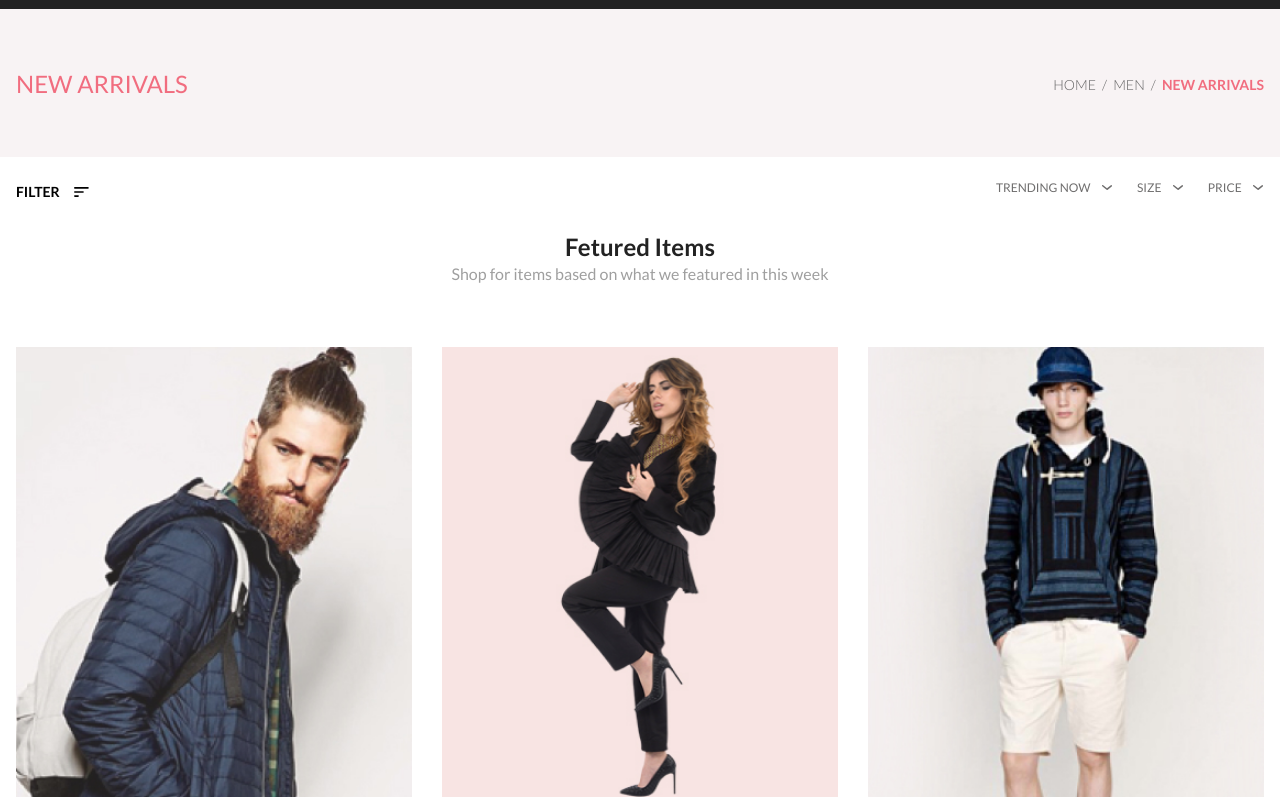
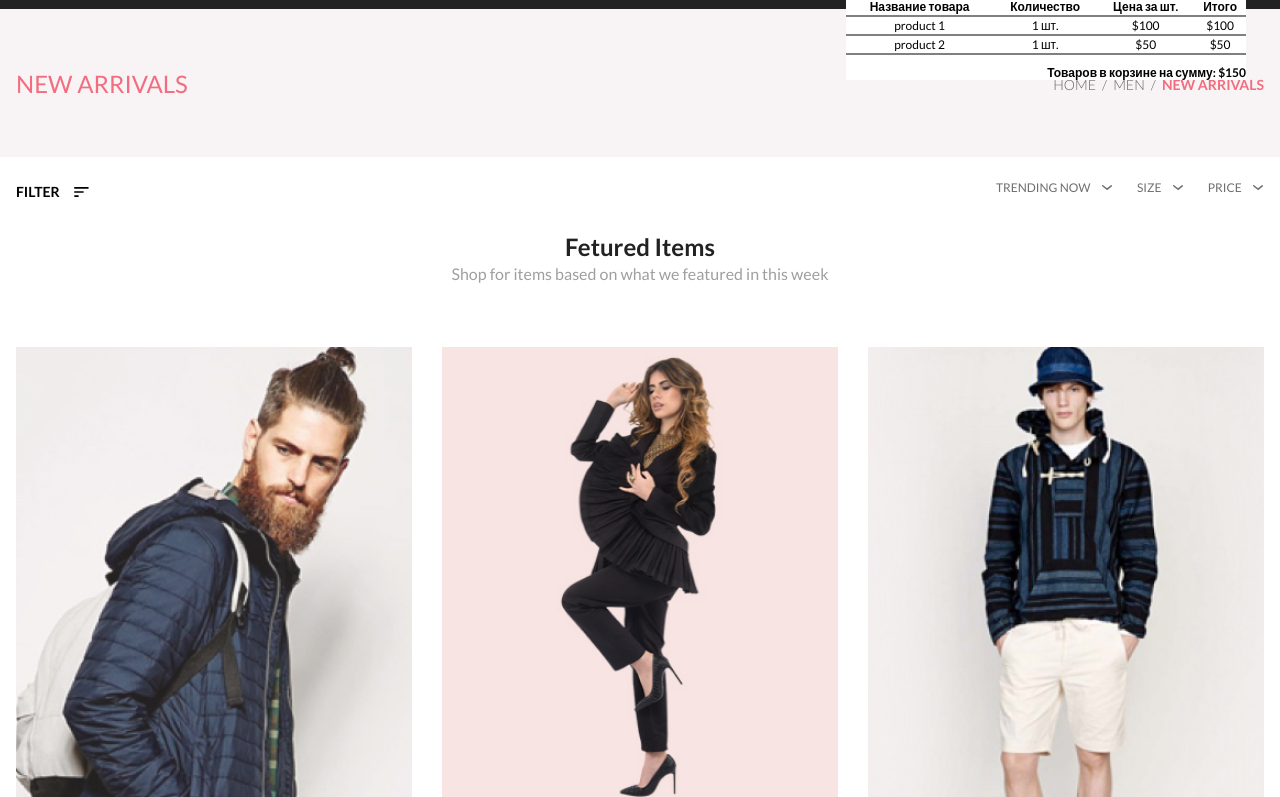
Before and after one commit to GarrikDanilov/base_JavaScript, a plain HTML site: page 8/index.html in a window 1280 px wide. Shown: the part 65-862 px from the top of the page. Drawn offline with Linux system fonts and the light colour scheme.

Commit message:
update 1

```diff
--- a/8/app.js
+++ b/8/app.js
@@ -43,12 +43,25 @@ class Product {
         this.totalPrice += this.price;
     }
 
-    getProductMarkup() { }
+    getProductMarkup() {
+        return `
+        <tr>
+            <td>${this.productName}</td>
+            <td>${this.count} шт.</td>
+            <td>$${this.price}</td>
+            <td>$${this.totalPrice}</td>
+        </tr>
+        `;
+    }
 }
 
 class UserCart {
-    constructor() {
+    constructor(baseDiv) {
         this.products = [];
+        this.totalPrice = this.getTotalPrice();
+        baseDiv.insertAdjacentHTML("beforeend", `${this.getUserCartMarkup()}`);
+        this.tableObj = baseDiv.querySelector('.cart__table');
+        this.totalPriceObj = this.tableObj.querySelector('.total__price span');
     }
 
     qetTotalCount() {
@@ -57,7 +70,58 @@ class UserCart {
         }
 
         totalCount = 0;
-        this.products.forEach(item => this.totalCount += item.count);
+        this.products.forEach(item => totalCount += item.count);
         return totalCount;
     }
+
+    getTotalPrice() {
+        if (this.products.length === 0) {
+            return 0;
+        }
+
+        totalPrice = 0;
+        this.products.forEach(item => totalPrice += item.totalPrice);
+        return totalPrice;
+    }
+
+    /**
+     *
+     * @param {Product} product
+     */
+    updateTotalPrice(product) {
+        this.totalPrice += product.totalPrice;
+    }
+
+    getUserCartMarkup() {
+        return `
+        <table class="cart__table">
+        <caption class="total__price">Товаров в корзине на сумму: <span>$${this.totalPrice}</span></caption>
+        <tr>
+            <th>Название товара</th>
+            <th>Количество</th>
+            <th>Цена за шт.</th>
+            <th>Итого</th>
+        </tr>
+        </table>
+        `;
+    }
+
+    /**
+     *
+     * @param {Product} product
+     */
+    addProduct(product) {
+        this.products.push(product);
+        this.updateTotalPrice(product);
+        this.totalPriceObj.textContent = `$${this.totalPrice}`;
+        this.tableObj.insertAdjacentHTML("beforeend", `${product.getProductMarkup()}`);
+    }
 }
+
+const userCartBase = document.querySelector('.rightHeader');
+const newCart = new UserCart(userCartBase);
+
+const prod1 = new Product('product 1', 100);
+newCart.addProduct(prod1);
+const prod2 = new Product('product 2', 50);
+newCart.addProduct(prod2);
--- a/8/style.css
+++ b/8/style.css
@@ -715,3 +715,31 @@ body {
         margin-top: 40px;
     }
 }
+
+.rightHeader {
+    position: relative;
+}
+
+.cart__table {
+    position: absolute;
+    top: 40px;
+    right: 2px;
+    font-size: 12px;
+    background: white;
+    border-collapse: collapse;
+    min-width: 400px;
+}
+
+th,
+td {
+    border-bottom: 2px solid gray;
+    text-align: center;
+}
+
+.total__price {
+    caption-side: bottom;
+    text-align: right;
+    font-weight: bold;
+    background: white;
+    padding-top: 10px;
+}
```
Also changed, not shown: 8/index.html (+4 -2 lines).
